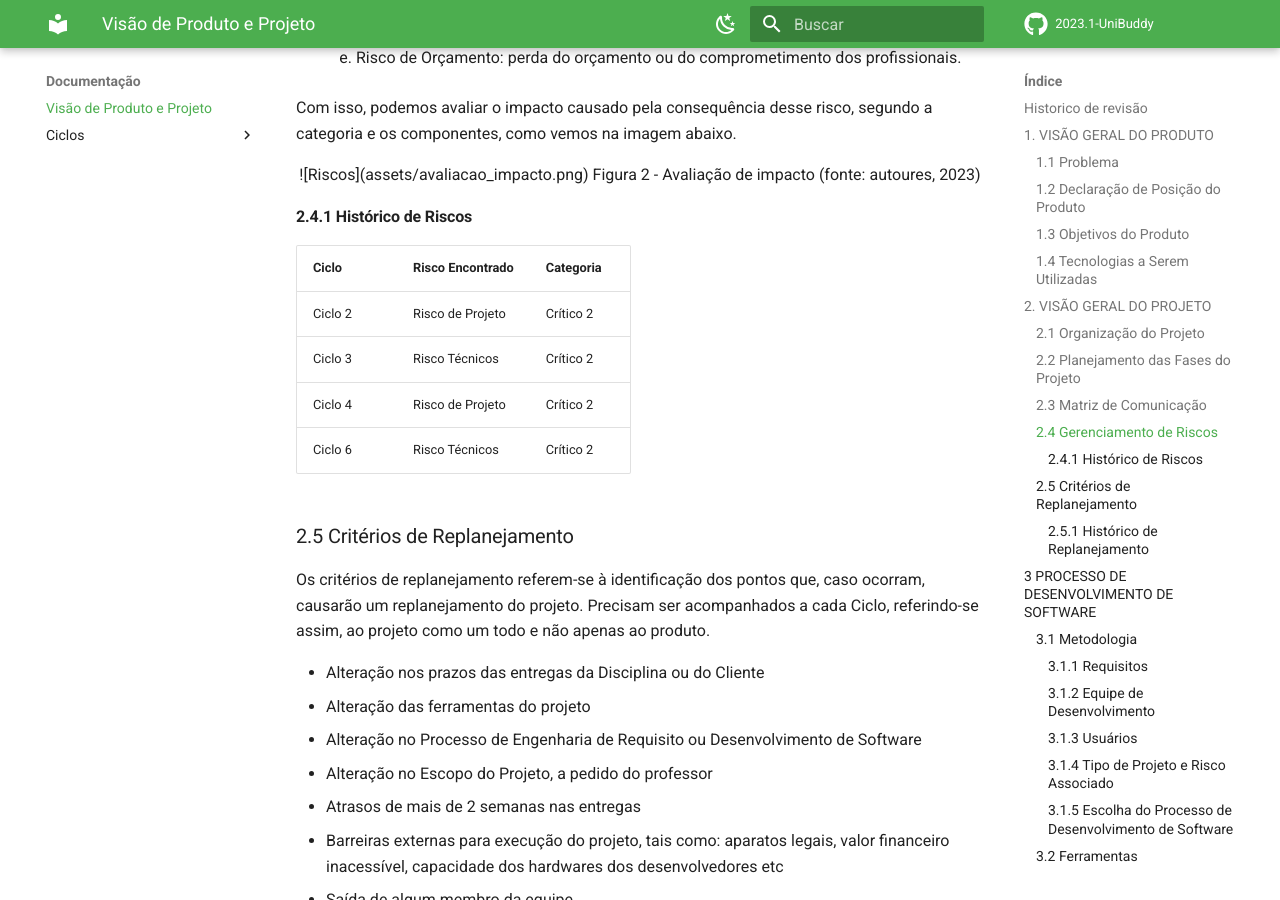
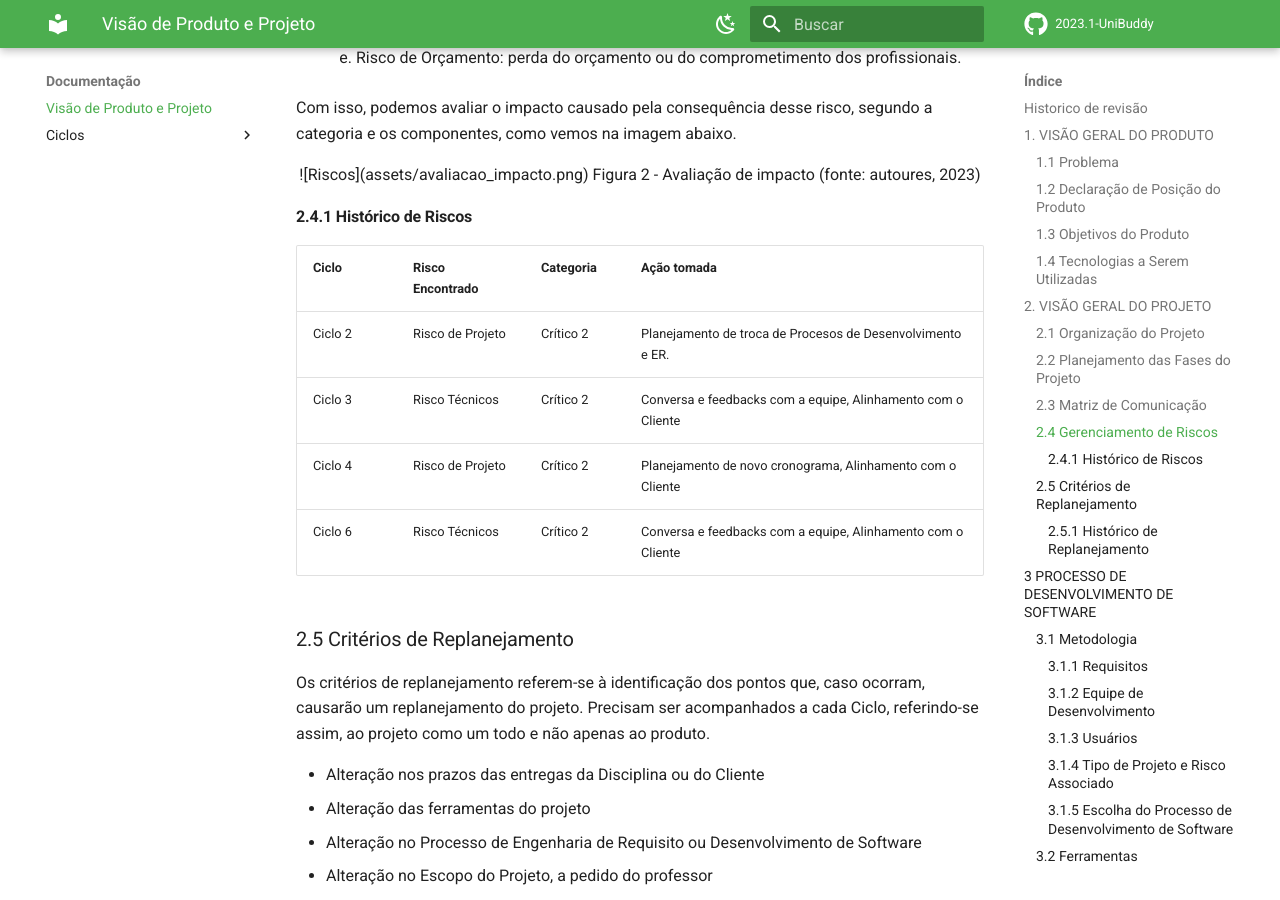
Before and after one commit to mdsreq-fga-unb/2023.1-UniBuddy, an MkDocs documentation site: the page built from docs/visao-produto-projeto.md, in a window 1280 px wide and 900 px high, scrolled down 4867 px. Built offline with MkDocs 1.6.1 and Material for MkDocs 9.7.7, drawn with Linux system fonts in a browser that asks for light colours; comment, search, counter and statistics services are not loaded; some of the changed text lies outside the part shown.

Commit message:
Correção do histórico de riscos

```diff
--- a/docs/visao-produto-projeto.md
+++ b/docs/visao-produto-projeto.md
@@ -16,7 +16,7 @@ Data | Versão | Descrição | Autor | Revisores
 25/05/23 | 2.0 | Segunda versão de entrega | Juan, João, Pedro Henrique, Pedro Lucas | João
 17/06/23 | 2.1 | Correção do Planejamento do projeto, Histórico de Riscos, Histórico de Replanejamento, Lições aprendidas, Pontos de melhoria | Juan | João e Pedro Henrique
 22/06/23 | 2.2 | Correção do Planejamento do projeto, Histórico de Replanejamento | Juan | João e Pedro Henrique
-27/06/23 | 2.2 | Correção do Planejamento do projeto | Juan | João e Pedro Henrique
+27/06/23 | 2.2 | Correção do Planejamento do projeto e Histórico de Riscos | Juan | João e Pedro Henrique
 
 
 ## 1.	VISÃO GERAL DO PRODUTO
@@ -111,12 +111,12 @@ Figura 2 - Avaliação de impacto (fonte: autoures, 2023)
 
 #### 2.4.1 Histórico de Riscos
 
-Ciclo | Risco Encontrado | Categoria
------- | ---------------- | -----
-Ciclo 2 | Risco de Projeto | Crítico 2
-Ciclo 3 | Risco Técnicos | Crítico 2
-Ciclo 4 | Risco de Projeto | Crítico 2
-Ciclo 6 | Risco Técnicos | Crítico 2
+Ciclo | Risco Encontrado | Categoria | Ação tomada
+------ | ---------------- | ----- | ----
+Ciclo 2 | Risco de Projeto | Crítico 2 | Planejamento de troca de Procesos de Desenvolvimento e ER.
+Ciclo 3 | Risco Técnicos | Crítico 2 | Conversa e feedbacks com a equipe, Alinhamento com o Cliente
+Ciclo 4 | Risco de Projeto | Crítico 2 | Planejamento de novo cronograma, Alinhamento com o Cliente
+Ciclo 6 | Risco Técnicos | Crítico 2 | Conversa e feedbacks com a equipe, Alinhamento com o Cliente
 
 ### 2.5	Critérios de Replanejamento
 Os critérios de replanejamento referem-se à identificação dos pontos que, caso ocorram, causarão um replanejamento do projeto. Precisam ser acompanhados a cada Ciclo, referindo-se assim, ao projeto como um todo e não apenas ao produto.
```
